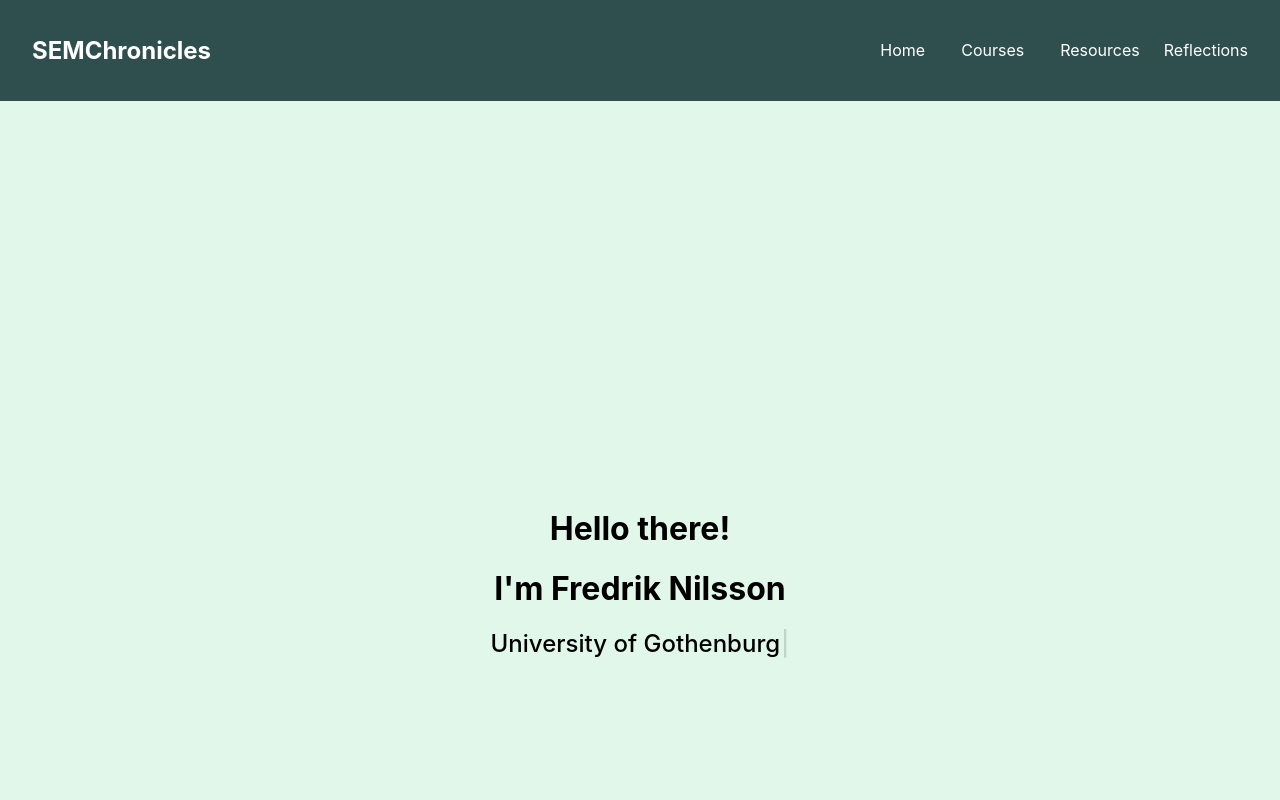
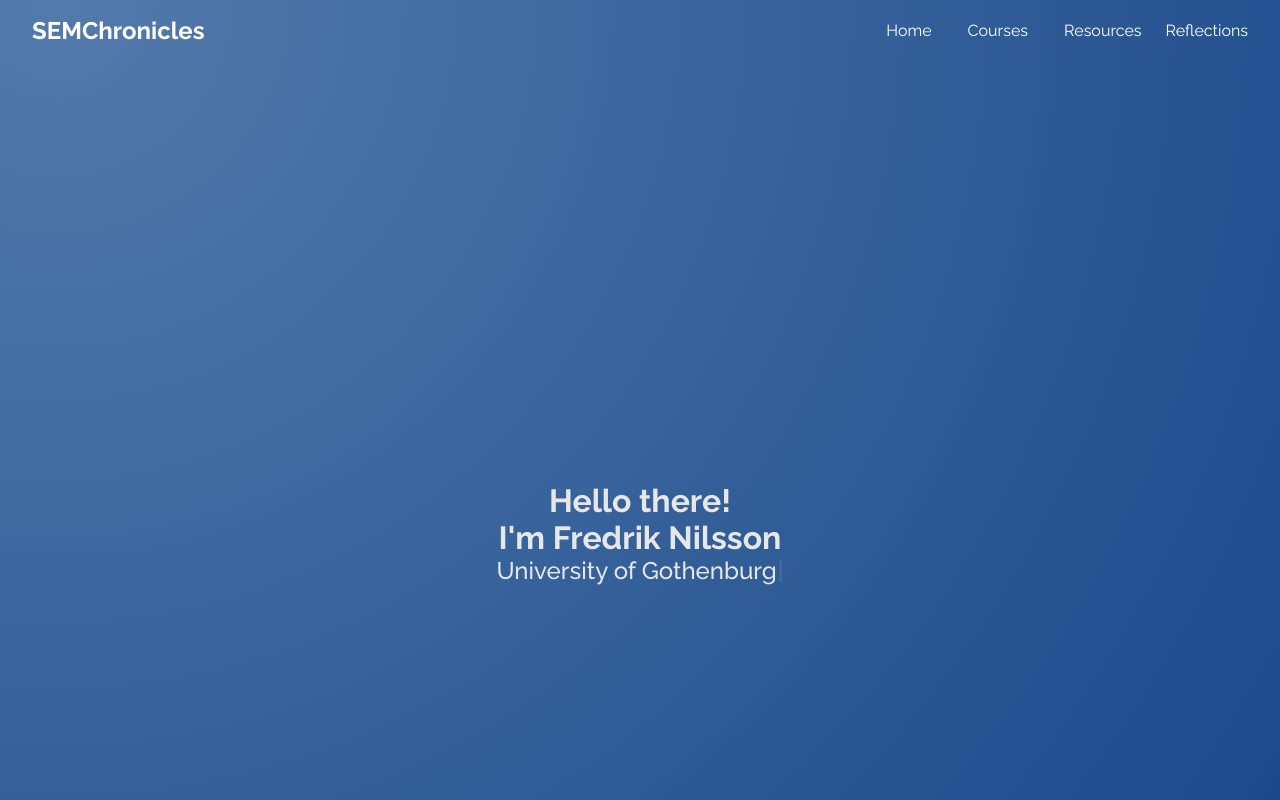
Before and after one commit to Fnilsson95/SEMChronicles, a React (Create React App) app: page / in a window 1280 px wide. Shown: the top 800 px of the page. Built offline with nearby package versions, Linux system fonts and the light colour scheme.

Commit message:
Adjust background-color in all css styling

```diff
--- a/public/index.html
+++ b/public/index.html
@@ -2,9 +2,22 @@
 <html lang="en">
   <head>
     <meta charset="UTF-8" />
+    <meta name="viewport" content="width=device-width, initial-scale=1.0" />
+    <meta name="author" content="Fredrik Nilsson" />
+    <meta name="description" content="Personal portfolio made using React.js" />
+    <meta property="og:title" content="Fredrik Nilsson | SEMChronicles" />
+    <meta property="og:type" content="website" />
+
+    <title>Fredrik Nilsson</title>
     <link rel="icon" href="%PUBLIC_URL%/favicon.ico" />
-    <meta name="viewport" content="width=device-width, initial-scale=1.0" />
-    <title>React App</title>
+
+    <!-- Google Fonts -->
+    <link rel="preconnect" href="https://fonts.googleapis.com" />
+    <link rel="preconnect" href="https://fonts.gstatic.com" crossorigin />
+    <link
+      href="https://fonts.googleapis.com/css2?family=Raleway:wght@100;400;500;700&display=swap"
+      rel="stylesheet"
+    />
   </head>
   <body>
     <noscript>You need to enable JavaScript to run this app.</noscript>
--- a/src/App.css
+++ b/src/App.css
@@ -12,7 +12,7 @@
 .main-content {
   flex-grow: 1; /* This makes the content take all available space */
   padding: 2rem; /* Space inside the main area */
-  background-color: #e0f7e9; /* Light brackground for contrast */
+  background-color: transparent; /* Light brackground for contrast */
 }
 
 .year-page {
--- a/src/index.css
+++ b/src/index.css
@@ -1,13 +1,23 @@
-body {
+* {
   margin: 0;
-  font-family: -apple-system, BlinkMacSystemFont, 'Segoe UI', 'Roboto', 'Oxygen',
-    'Ubuntu', 'Cantarell', 'Fira Sans', 'Droid Sans', 'Helvetica Neue',
-    sans-serif;
-  -webkit-font-smoothing: antialiased;
-  -moz-osx-font-smoothing: grayscale;
+  padding: 0;
 }
 
-code {
-  font-family: source-code-pro, Menlo, Monaco, Consolas, 'Courier New',
-    monospace;
+#root {
+  min-height: 100vh;
+  position: relative;
+  overflow-x: hidden;
+  -webkit-tap-highlight-color: transparent;
+  --color: #04195f;
 }
+
+body {
+  font-family: "Raleway", sans-serif;
+  background: radial-gradient(
+    1700px circle at 4.48% 0%,
+    #537aab 0%,
+    #124285 100%
+  );
+  color: #e7e7e7;
+  min-height: 100vh;
+}
--- a/src/styles/CourseCard.css
+++ b/src/styles/CourseCard.css
@@ -1,6 +1,6 @@
 .course-card {
   display: block;
-  background-color: #fff;
+  background-color: rgba(255, 255, 255, 0.08);
   border-radius: 8px;
   overflow: hidden;
   box-shadow: 0 4px 12px rgba(0, 0, 0, 0.1);
--- a/src/styles/Footer.css
+++ b/src/styles/Footer.css
@@ -1,6 +1,6 @@
 /* Footer container */
 .footer {
-  background-color: #2f4f4f; /* Dark footer background */
+  background-color: transparent; /* Dark footer background */
   color: white; /* Text Color */
   text-align: center; /* Center-align the text */
   padding: 1rem; /* Space around the content */
--- a/src/styles/IntroductionPage.css
+++ b/src/styles/IntroductionPage.css
@@ -4,7 +4,7 @@
   display: flex;
   justify-content: center;
   align-items: center;
-  background-color: #e0f7e9;
+  background-color: transparent;
 }
 
 .TypeEffect {
--- a/src/styles/Navbar.css
+++ b/src/styles/Navbar.css
@@ -3,7 +3,7 @@
   display: flex; /* Flexbox layout: items side-by-side  */
   justify-content: space-between; /* Space between logo and links */
   align-items: center; /* Vertically center items */
-  background-color: #2f4f4f; /* Background color */
+  background-color: transparent; /* Background color */
   padding: 1rem 2rem; /* Top/Bottom padding: 1 rem - Left/right: 2 rem*/
   color: white; /* Text Color */
 }
```
